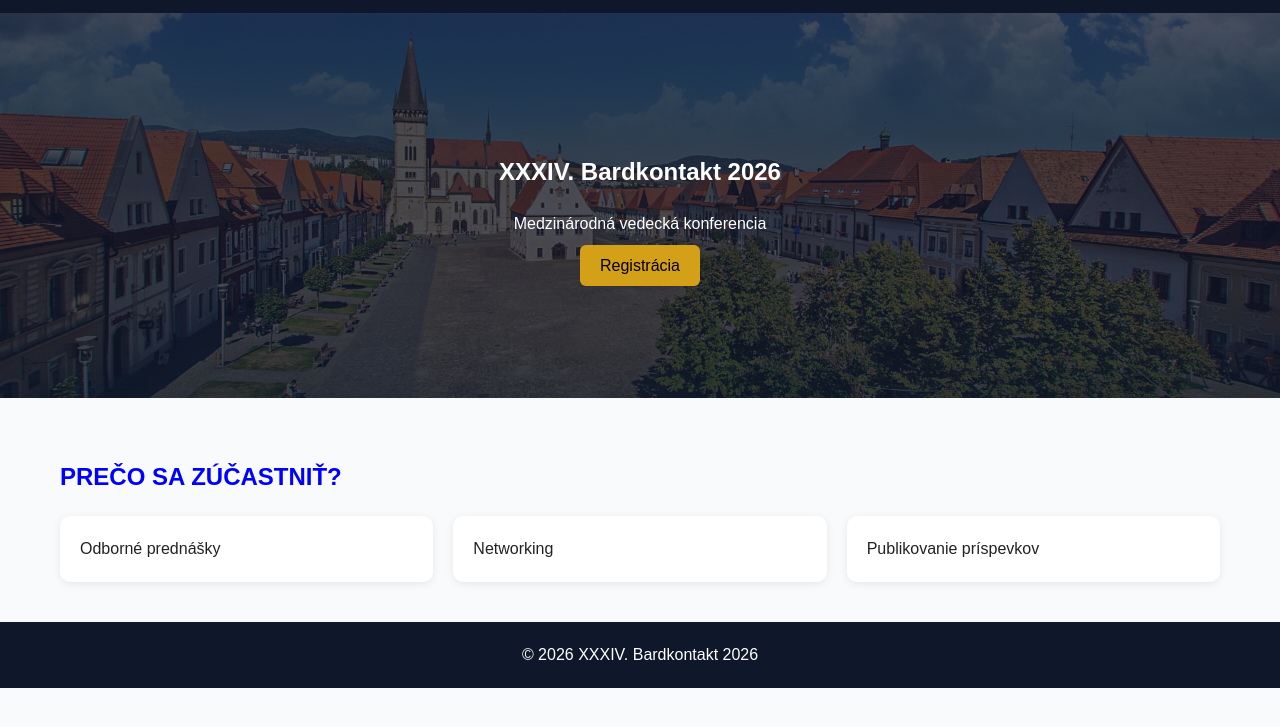
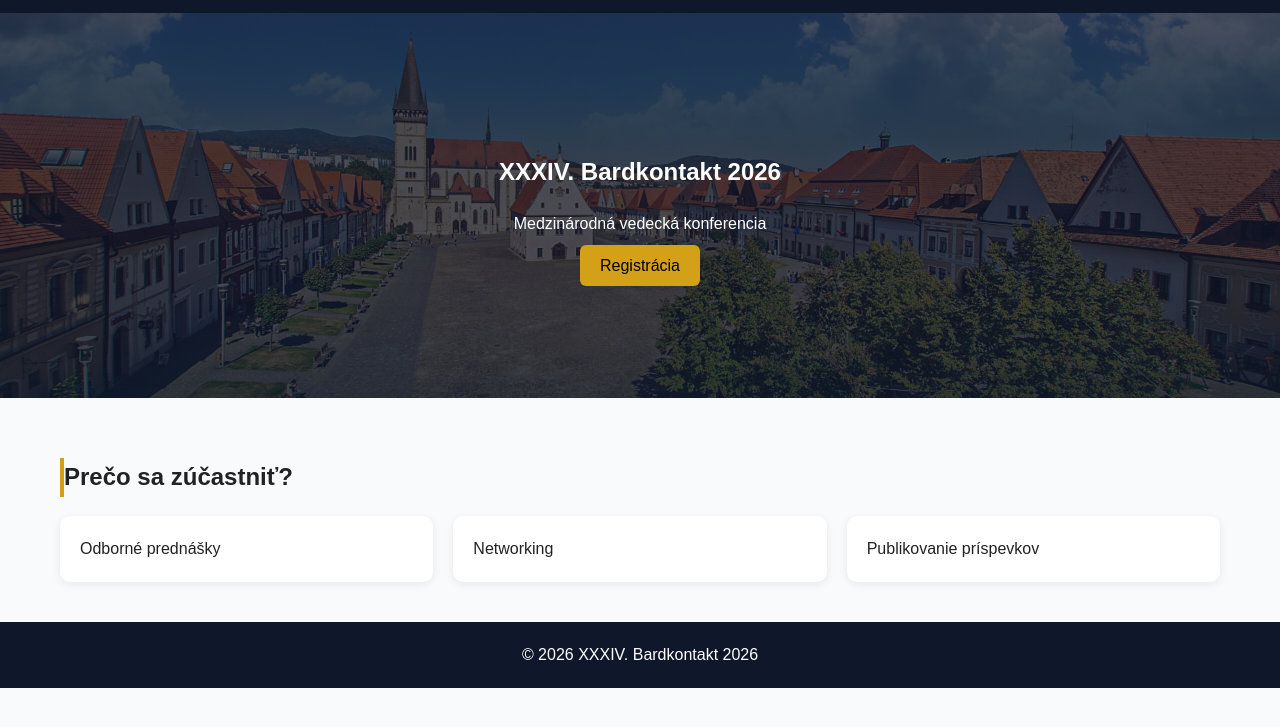
Before and after one commit to bardkontakt/bardkontakt.github.io, a plain HTML site: page index.html in a window 1280 px wide. Shown: the part 67-794 px from the top of the page. Drawn offline with Linux system fonts and the light colour scheme.

Commit message:
Update index.html

```diff
--- a/index.html
+++ b/index.html
@@ -33,15 +33,13 @@
 </section>
 
 <div class="container">
-    <h2 style="color: blue; font-size: 24px; text-transform: uppercase;">Prečo sa zúčastniť?</h2>
+    <h2 style="border-left: 4px solid #d4a017;">Prečo sa zúčastniť?</h2>
     <div class="cards">
         <div class="card">Odborné prednášky</div>
         <div class="card">Networking</div>
         <div class="card">Publikovanie príspevkov</div>
     </div>
 </div>
-
-
 
 <footer>
     © 2026 XXXIV. Bardkontakt 2026
```
